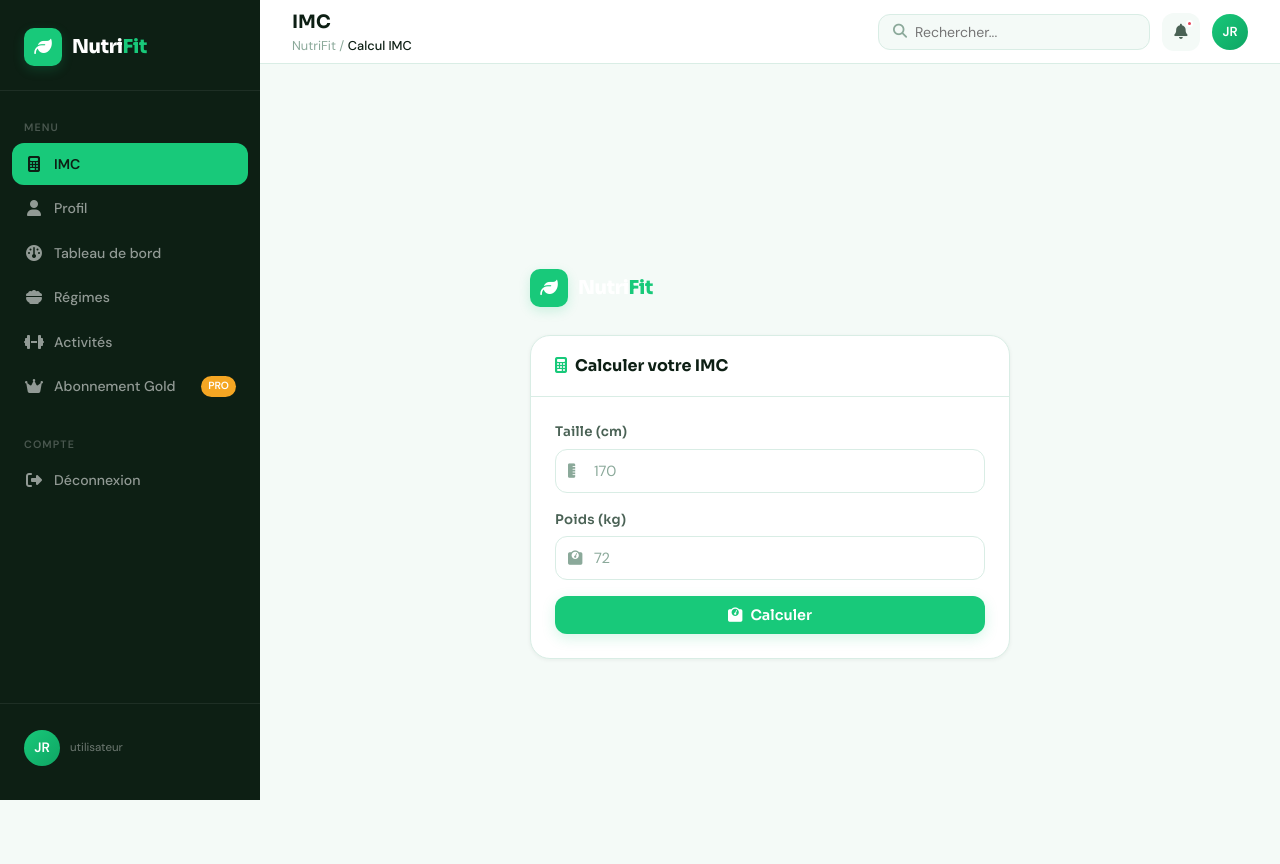
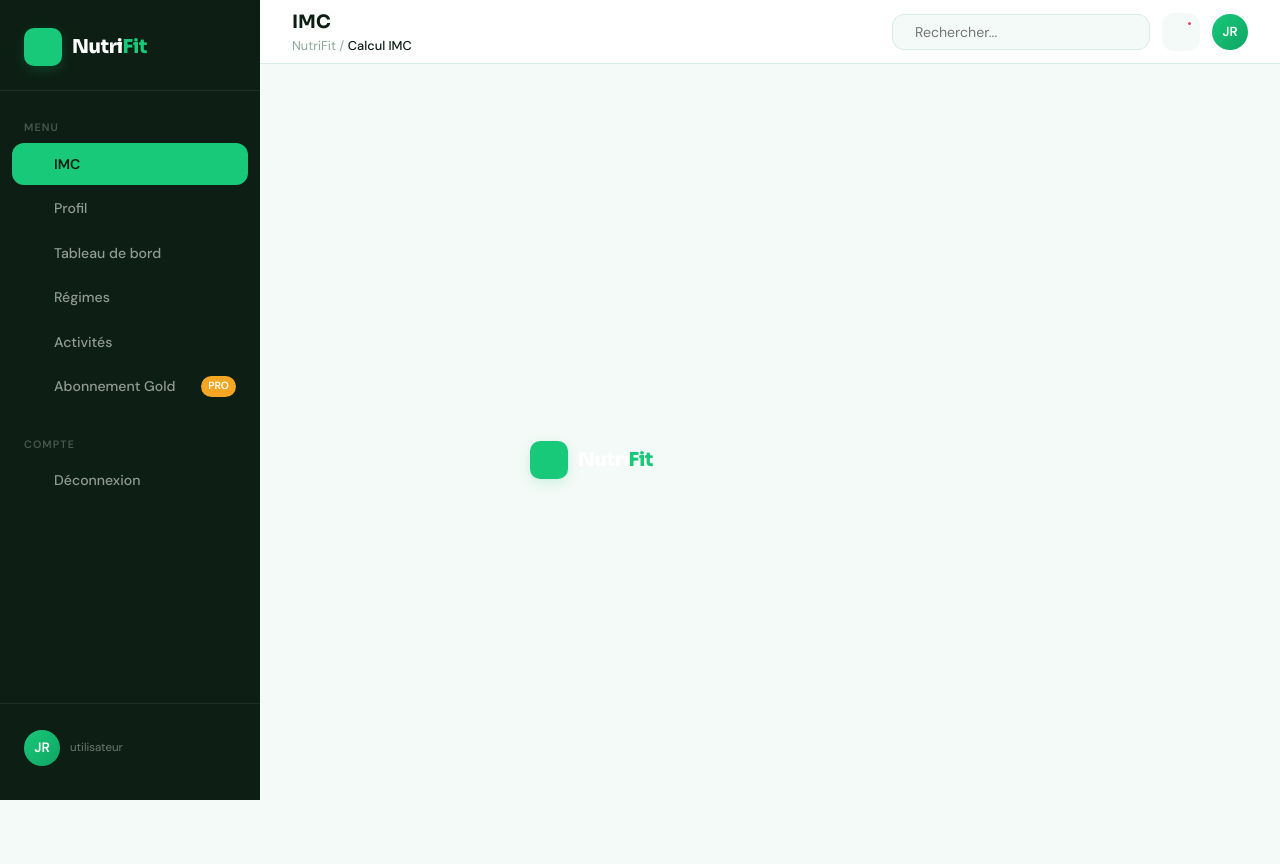
Before and after one commit to ArsenohThierry/Projet-SI-ICM, a CodeIgniter 4 app: the page made by app/Views/imc.php in a window 1280 px wide. Run offline with PHP 8.4 and a stand-in for CodeIgniter, Linux system fonts and the light colour scheme; the template is opened without the code that fills it, so the values that code supplies are empty; some libraries are stand-ins or nearby versions.

Commit message:
correctif IMC

```diff
--- a/app/Views/imc.php
+++ b/app/Views/imc.php
@@ -5,7 +5,7 @@
     <meta name="viewport" content="width=device-width, initial-scale=1.0">
     <title>Résultat IMC — NutriFit</title>
     <link rel="stylesheet" href="/assets/css/style.css">
-    <link rel="stylesheet" href="https://cdnjs.cloudflare.com/ajax/libs/font-awesome/6.5.0/css/all.min.css">
+    <link rel="stylesheet" href="/assets/css/all.min.css">
     <style>
         .imc-page {
             min-height: 100vh;
@@ -187,34 +187,6 @@
             <span class="logo-text">Nutri<span>Fit</span></span>
         </div>
 
-        <!-- Formulaire IMC -->
-        <div class="card">
-            <div class="card-header">
-                <h3><i class="fa-solid fa-calculator" style="color:var(--primary); margin-right:8px;"></i>Calculer votre IMC</h3>
-            </div>
-            <div class="card-body" style="display:flex; flex-direction:column; gap:1rem;">
-                <form method="post" action="/imc" style="display:flex; flex-direction:column; gap:1rem;">
-                    <div class="form-group">
-                        <label class="form-label">Taille (cm)</label>
-                        <div class="input-wrapper">
-                            <i class="fa-solid fa-ruler-vertical input-icon"></i>
-                            <input type="number" class="form-control" name="taille" placeholder="170" min="100" max="250" required>
-                        </div>
-                    </div>
-                    <div class="form-group">
-                        <label class="form-label">Poids (kg)</label>
-                        <div class="input-wrapper">
-                            <i class="fa-solid fa-weight-scale input-icon"></i>
-                            <input type="number" class="form-control" name="poids" placeholder="72" min="20" max="300" required>
-                        </div>
-                    </div>
-                    <button class="btn btn-primary btn-block" type="submit">
-                        <i class="fa-solid fa-weight-scale"></i>
-                        Calculer
-                    </button>
-                </form>
-            </div>
-        </div>
 
         <?php if ($hasResult): ?>
         <!-- Card resultat principal -->
```
Also changed, not shown: app/Controllers/AuthController.php (+7 -1 lines), 5 other files.
